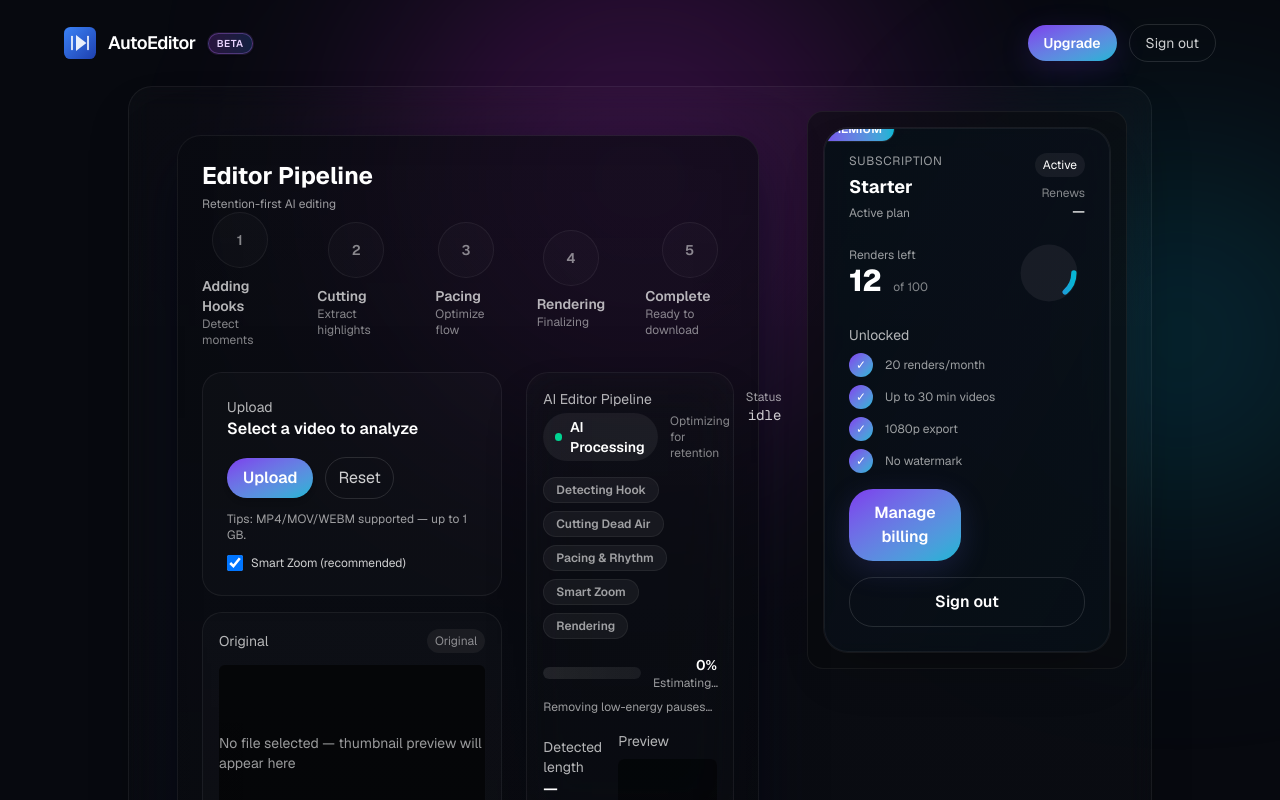
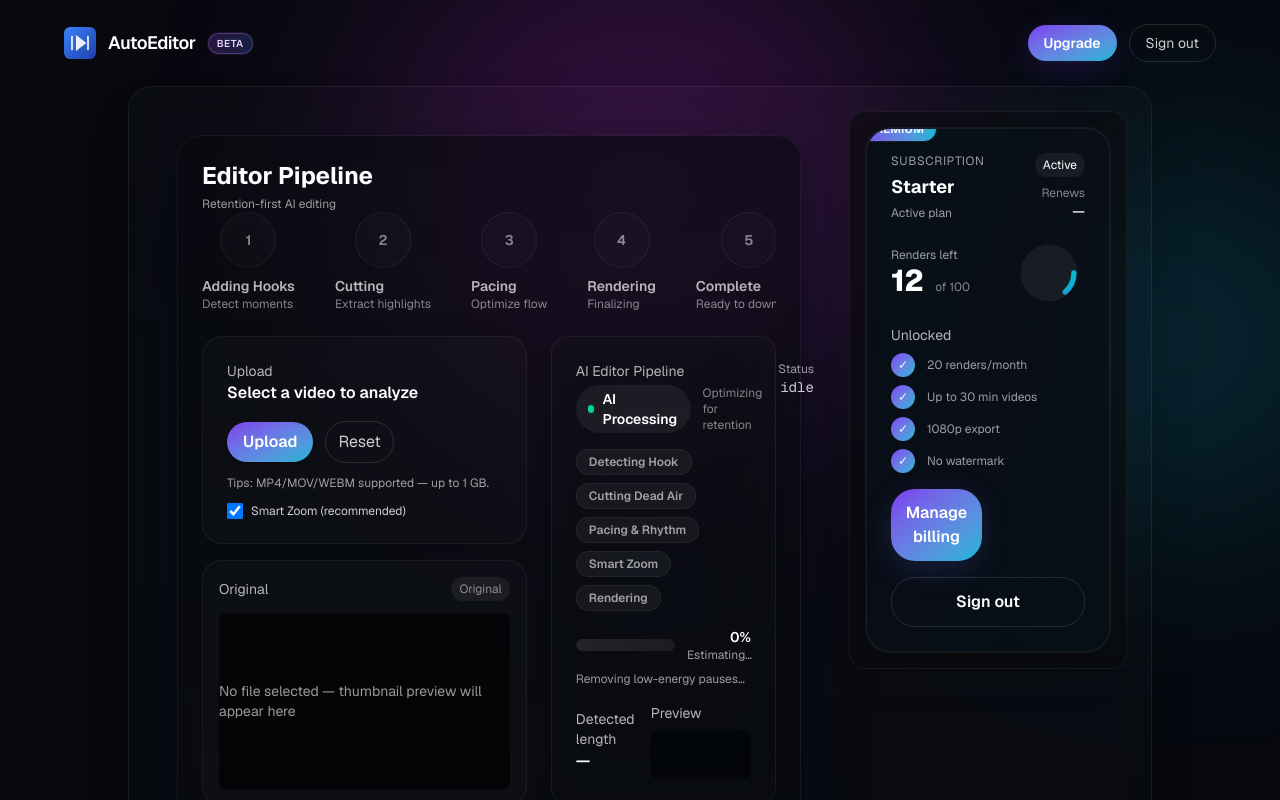
Before and after one commit to Marquise34567/autoed, a Next.js app in the folder ae-frontend-clean/: page /editor in a window 1280 px wide. Shown: the top 800 px of the page. Built offline with nearby package versions, Linux system fonts and the light colour scheme; no server answers; sample sign-in values are in the browser's storage.

Commit message:
ui(editor): fix pipeline spacing, truncate overflowing text, modernize stepper and processing card

```diff
--- a/ae-frontend-clean/src/components/editor-v2/PipelineStepper.tsx
+++ b/ae-frontend-clean/src/components/editor-v2/PipelineStepper.tsx
@@ -46,20 +46,20 @@
         const isHighlighted = highlightKey === s.key
         return (
           <div key={s.key} data-step={s.key} className="flex items-center gap-4">
-            <div className={`flex flex-col items-center gap-2 ${i === 0 ? '' : ''}`}>
-              <div className={`h-14 w-14 rounded-full flex items-center justify-center text-sm font-semibold transition-all transform ${active ? 'bg-linear-to-br from-[#7c3aed] to-[#06b6d4] shadow-[0_8px_30px_rgba(124,58,237,0.28)] scale-105 text-white ring-4 ring-[rgba(124,58,237,0.12)]' : done ? 'bg-white/6 text-white/90' : 'bg-[rgba(255,255,255,0.02)] text-white/50 border border-white/6'}`}>
+            <div className={`flex flex-col items-center gap-2`}>
+              <div className={`h-12 w-12 sm:h-14 sm:w-14 rounded-full flex items-center justify-center text-sm font-semibold transition-all transform ${active ? 'bg-linear-to-br from-[#7c3aed] to-[#06b6d4] shadow-[0_12px_30px_rgba(124,58,237,0.18)] scale-105 text-white ring-2 ring-[rgba(124,58,237,0.08)]' : done ? 'bg-white/6 text-white/90' : 'bg-[rgba(255,255,255,0.02)] text-white/50 border border-white/6'}`}>
                 {done ? (
-                  <svg xmlns="http://www.w3.org/2000/svg" className="h-6 w-6 text-emerald-300" viewBox="0 0 20 20" fill="currentColor"><path fillRule="evenodd" d="M16.707 5.293a1 1 0 010 1.414L9 14.414l-3.707-3.707a1 1 0 10-1.414 1.414l4.414 4.414a1 1 0 001.414 0l8.414-8.414a1 1 0 00-1.414-1.414z" clipRule="evenodd"/></svg>
+                  <svg xmlns="http://www.w3.org/2000/svg" className="h-5 w-5 text-emerald-300" viewBox="0 0 20 20" fill="currentColor"><path fillRule="evenodd" d="M16.707 5.293a1 1 0 010 1.414L9 14.414l-3.707-3.707a1 1 0 10-1.414 1.414l4.414 4.414a1 1 0 001.414 0l8.414-8.414a1 1 0 00-1.414-1.414z" clipRule="evenodd"/></svg>
                 ) : (
                   <div className="text-sm">{i+1}</div>
                 )}
               </div>
-              <div className="text-left">
-                <div className={`text-sm ${active ? 'text-white' : 'text-white/70'} font-semibold`}>{s.label}</div>
-                <div className="text-xs text-white/50">{s.subtitle}</div>
+              <div className="text-left max-w-30">
+                <div className={`text-sm truncate ${active ? 'text-white' : 'text-white/70'} font-semibold`}>{s.label}</div>
+                <div className="text-xs text-white/50 truncate hidden sm:block">{s.subtitle}</div>
               </div>
             </div>
-            {i < steps.length-1 && <div className={`h-1 flex-1 ${done ? 'bg-linear-to-r from-emerald-400 to-cyan-400' : 'bg-white/6'} mt-7 rounded-full`} />}
+            {i < steps.length-1 && <div className={`h-1 flex-1 ${done ? 'bg-linear-to-r from-emerald-400 to-cyan-400' : 'bg-white/6'} mt-6 rounded-full`} />}
           </div>
         )
       })}
--- a/ae-frontend-clean/src/components/editor-v2/ProcessingCard.tsx
+++ b/ae-frontend-clean/src/components/editor-v2/ProcessingCard.tsx
@@ -98,7 +98,7 @@
   }
 
   return (
-    <div className="p-4 rounded-[22px] bg-[linear-gradient(180deg,rgba(255,255,255,0.02),rgba(255,255,255,0.01))] border border-white/6 backdrop-blur-xl shadow-2xl">
+    <div className="p-4 sm:p-6 rounded-2xl bg-[linear-gradient(180deg,rgba(255,255,255,0.02),rgba(255,255,255,0.01))] border border-white/6 backdrop-blur-xl shadow-lg">
       <div className="flex items-start justify-between gap-4">
         <div>
           <div className="text-sm text-white/70">AI Editor Pipeline</div>
@@ -125,8 +125,8 @@
           {stages.map((st) => {
             const active = st.key === activeStageKey
             return (
-              <div key={st.key} className={`px-3 py-1 rounded-full text-xs font-semibold ${active ? 'bg-linear-to-r from-[#7c3aed] to-[#06b6d4] text-white shadow' : 'bg-white/5 text-white/60 border border-white/6'}`}>
-                {st.label}
+              <div key={st.key} className={`px-3 py-1 rounded-full text-xs font-semibold ${active ? 'bg-linear-to-r from-[#7c3aed] to-[#06b6d4] text-white shadow' : 'bg-white/5 text-white/60 border border-white/6'}`} title={st.label}>
+                <span className="block max-w-40 truncate">{st.label}</span>
               </div>
             )
           })}
@@ -148,14 +148,14 @@
           </div>
         </div>
 
-        <div className="mt-2 text-xs text-white/60">{ACTIVITY_LINES[activityIdx]}</div>
+          <div className="mt-2 text-xs text-white/60 truncate max-w-full">{ACTIVITY_LINES[activityIdx]}</div>
       </div>
 
       <div className="mt-4 flex items-center gap-4">
         <div className="flex-1">
           <div className="text-sm text-white/70">Detected length</div>
-          <div className="text-white font-semibold">{detectedDurationSec ? `Detected length: ${fmtDuration(detectedDurationSec)}` : '—'}</div>
-          {fileName && <div className="text-xs text-white/50 mt-1">{fileName}</div>}
+          <div className="text-white font-semibold">{detectedDurationSec ? fmtDuration(detectedDurationSec) : '—'}</div>
+          {fileName && <div className="text-xs text-white/50 mt-1 truncate max-w-56" title={fileName}>{fileName}</div>}
         </div>
 
         <div className="w-36">
```
